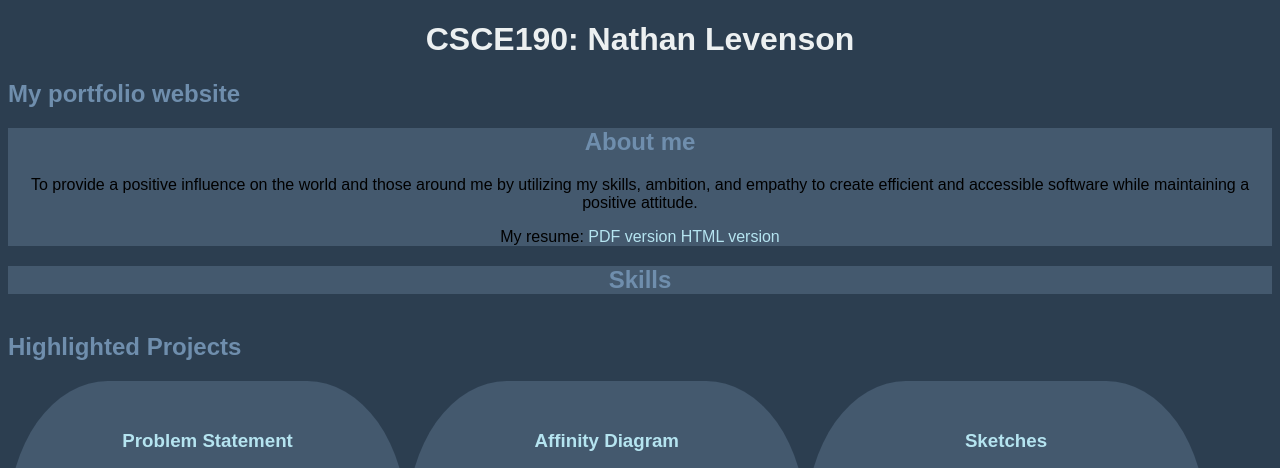
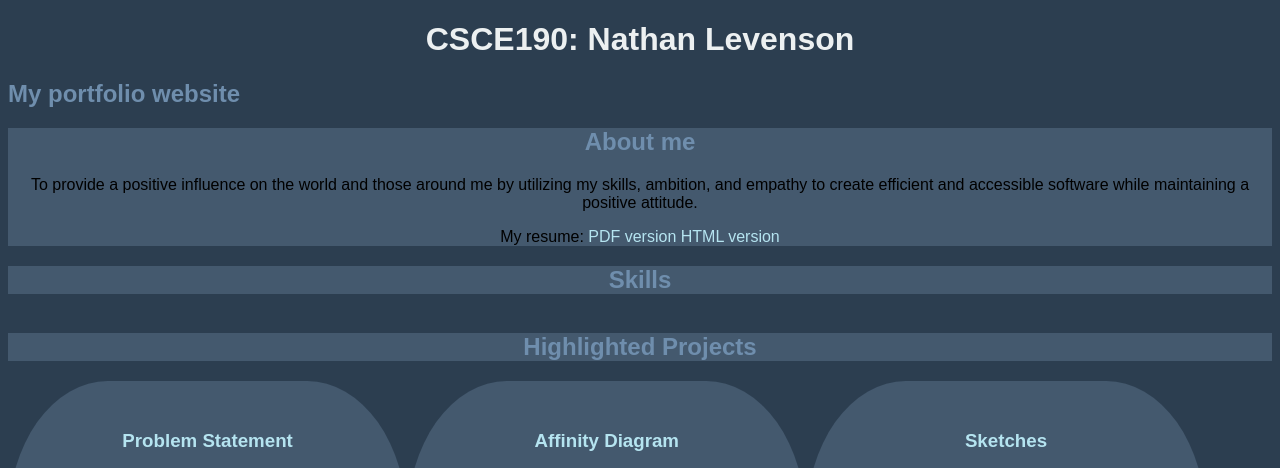
Before and after one commit to NATHALEV/NATHALEV.github.io, a plain HTML site: page index.html in a window 1280 px wide. Shown: the top 468 px of the page. Drawn offline with Linux system fonts and the light colour scheme; grey boxes are pictures that could not be loaded.

Commit message:
FINAL please

```diff
--- a/styles.css
+++ b/styles.css
@@ -30,6 +30,8 @@ h2 {
 
 .projects h2 {
     width:100%;
+    background: #44596E;
+    text-align: center;
 }
 
 .project {
```
